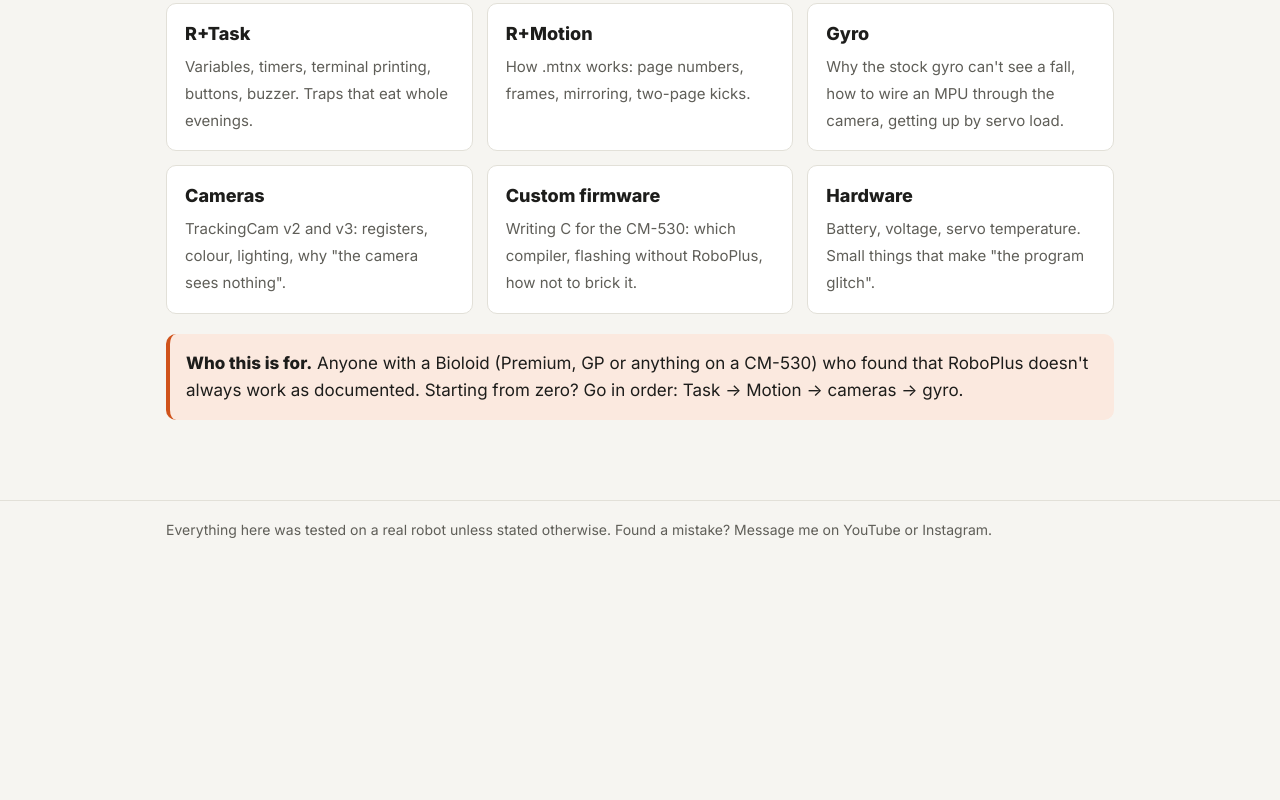
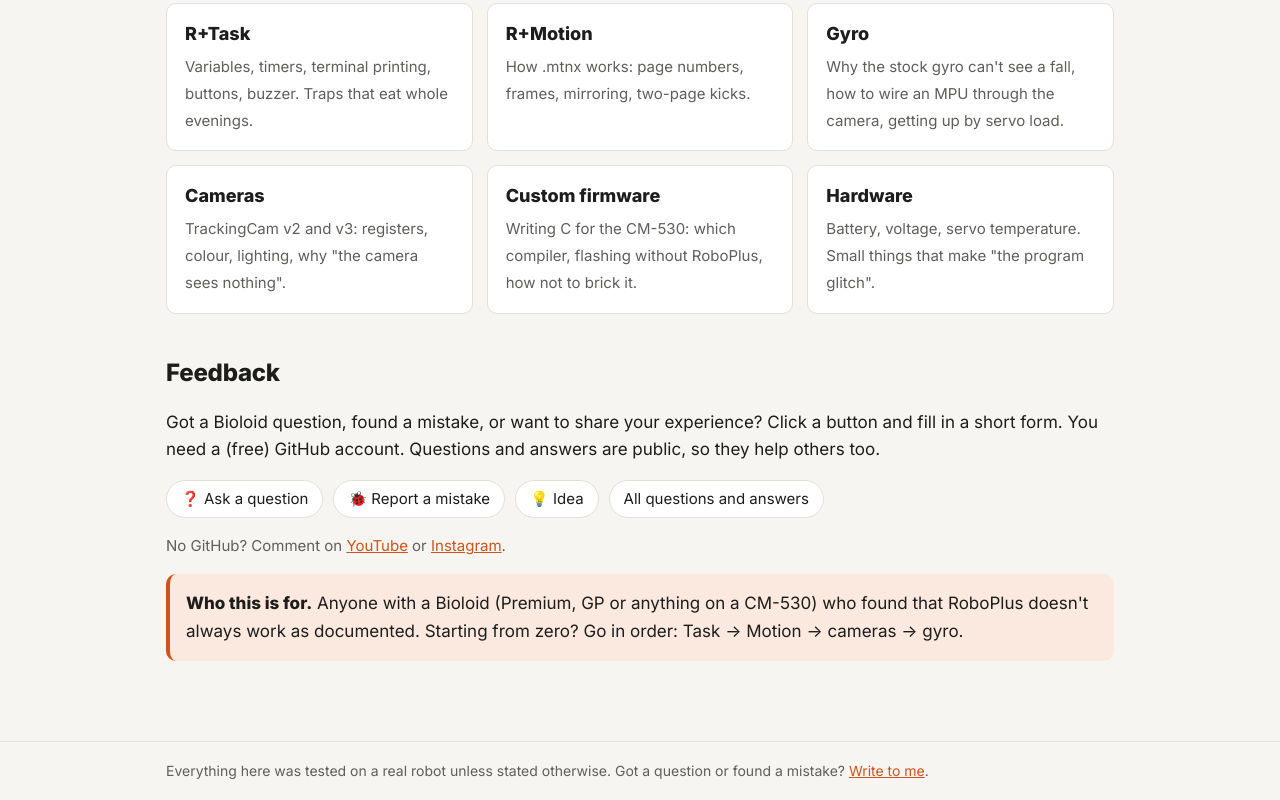
Before and after one commit to MrDemVer/mrdemver.github.io, a plain HTML site: page index.html in a window 1280 px wide. Shown: the part 789-1589 px from the top of the page. Before the commit the page ends 1348 px from the top, so only its background shows below. Drawn offline with Linux system fonts and the light colour scheme.

Commit message:
Обратная связь: формы вопросов через GitHub Issues
Co-Authored-By: Claude Opus 5.5 <noreply@anthropic.com>

```diff
--- a/index.html
+++ b/index.html
@@ -75,6 +75,18 @@
   </a>
 </div>
 
+<h2 id="feedback"><span class="ru">Обратная связь</span><span class="en">Feedback</span></h2>
+<p class="ru">Есть вопрос по Bioloid, нашёл ошибку на сайте или хочешь поделиться своим опытом? Нажми кнопку и заполни короткую форму. Нужен аккаунт GitHub (бесплатный). Вопрос и ответ увидят все, так что они помогут и другим.</p>
+<p class="en">Got a Bioloid question, found a mistake, or want to share your experience? Click a button and fill in a short form. You need a (free) GitHub account. Questions and answers are public, so they help others too.</p>
+<div class="socials">
+  <a href="https://github.com/MrDemVer/mrdemver.github.io/issues/new?template=1-question.yml" target="_blank" rel="noopener"><span class="ru">❓ Задать вопрос</span><span class="en">❓ Ask a question</span></a>
+  <a href="https://github.com/MrDemVer/mrdemver.github.io/issues/new?template=2-mistake.yml" target="_blank" rel="noopener"><span class="ru">🐞 Нашёл ошибку</span><span class="en">🐞 Report a mistake</span></a>
+  <a href="https://github.com/MrDemVer/mrdemver.github.io/issues/new?template=3-idea.yml" target="_blank" rel="noopener"><span class="ru">💡 Идея</span><span class="en">💡 Idea</span></a>
+  <a href="https://github.com/MrDemVer/mrdemver.github.io/issues" target="_blank" rel="noopener"><span class="ru">Все вопросы и ответы</span><span class="en">All questions and answers</span></a>
+</div>
+<p class="ru" style="color:var(--muted);font-size:15px">Без GitHub можно написать в комментариях на <a href="https://www.youtube.com/@MrDemVer" target="_blank" rel="noopener">YouTube</a> или <a href="https://www.instagram.com/mrdemver" target="_blank" rel="noopener">Instagram</a>.</p>
+<p class="en" style="color:var(--muted);font-size:15px">No GitHub? Comment on <a href="https://www.youtube.com/@MrDemVer" target="_blank" rel="noopener">YouTube</a> or <a href="https://www.instagram.com/mrdemver" target="_blank" rel="noopener">Instagram</a>.</p>
+
 <div class="note">
   <p class="ru"><b>Для кого это.</b> Для тех, у кого есть Bioloid (Premium, GP или похожий на CM-530) и кто упёрся в то, что в RoboPlus не всё работает как написано. Если начинаешь с нуля, иди по порядку: Task → Motion → камеры → гиро.</p>
   <p class="en"><b>Who this is for.</b> Anyone with a Bioloid (Premium, GP or anything on a CM-530) who found that RoboPlus doesn't always work as documented. Starting from zero? Go in order: Task → Motion → cameras → gyro.</p>
@@ -83,8 +95,8 @@
 
 </main>
 <footer><div class="inner">
-  <span class="ru">Всё проверено на живом роботе, если не сказано обратное. Нашёл ошибку — напиши в YouTube или Instagram.</span>
-  <span class="en">Everything here was tested on a real robot unless stated otherwise. Found a mistake? Message me on YouTube or Instagram.</span>
+  <span class="ru">Всё проверено на живом роботе, если не сказано обратное. Есть вопрос или нашёл ошибку? <a href="index.html#feedback">Напиши</a>.</span>
+  <span class="en">Everything here was tested on a real robot unless stated otherwise. Got a question or found a mistake? <a href="index.html#feedback">Write to me</a>.</span>
 </div></footer>
 </body>
 </html>
```
Also changed, not shown: camera.html (+2 -2 lines), firmware.html (+2 -2 lines), gyro.html (+2 -2 lines), hardware.html (+2 -2 lines), motion.html (+2 -2 lines), task.html (+2 -2 lines), 4 other files.
